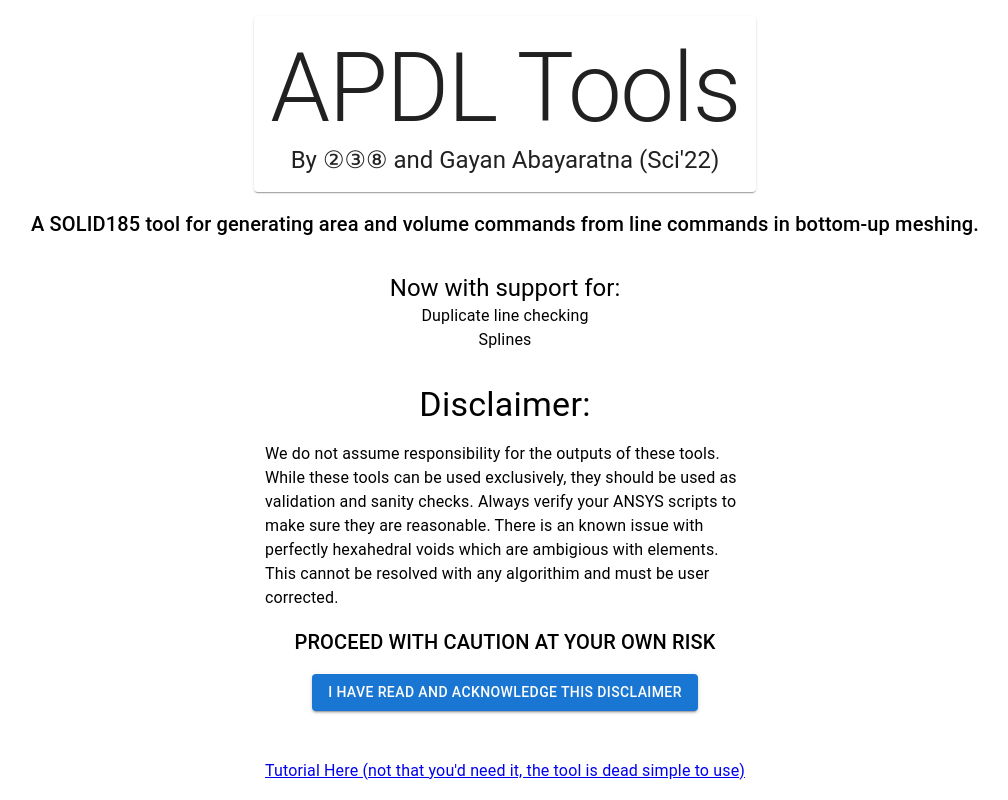
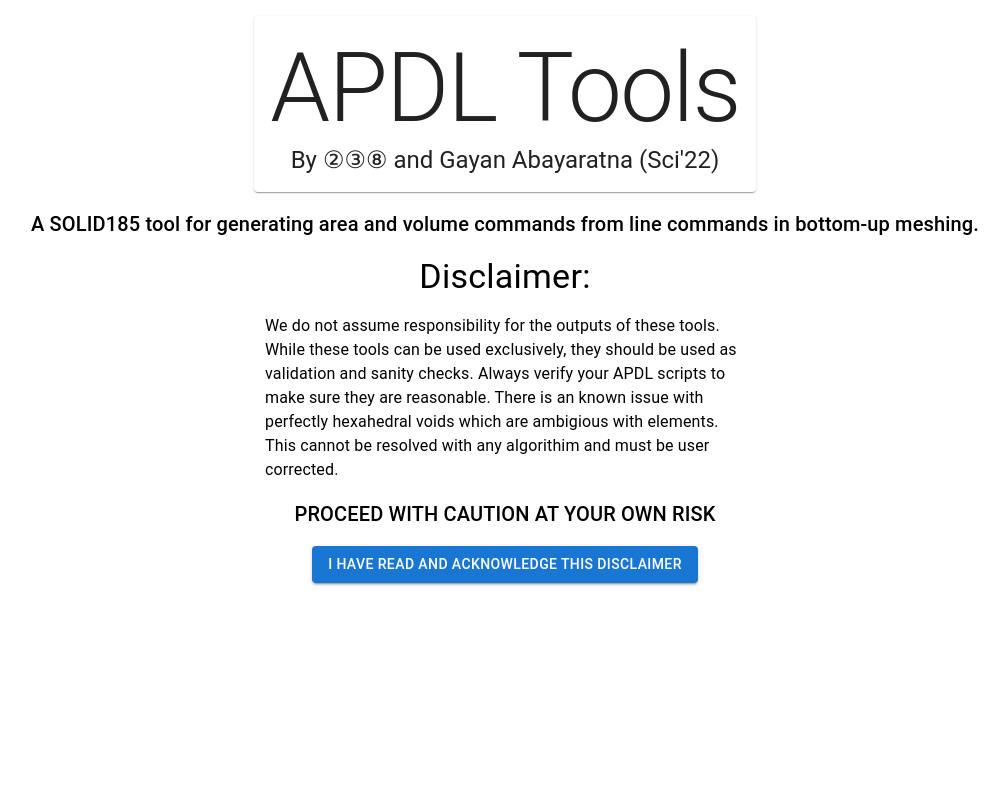
Before and after one commit to RichardZJM/apdl_tools, a React (Create React App) app: page / in a window 1280 px wide. Shown: the whole page, without its empty margins (135-1143 px from the left). Built offline with nearby package versions, Linux system fonts and the light colour scheme.

Commit message:
Updated Home Page Info

```diff
--- a/src/App.tsx
+++ b/src/App.tsx
@@ -34,25 +34,11 @@
 
         {!userAcknowledgedDisclaimer && (
           <>
-            <Container
-              sx={{
-                display: "flex",
-                flexDirection: "column",
-                justifyContent: "center",
-                alignItems: "center",
-                margin: "1rem 0",
-              }}
-            >
-              <Typography variant="h5">Now with support for:</Typography>
-              <Typography margin="0">Duplicate line checking</Typography>
-              <Typography margin="0">Splines</Typography>
-            </Container>
-
             <Typography variant="h4">Disclaimer:</Typography>
             <Typography variant="body1" maxWidth="30rem">
               We do not assume responsibility for the outputs of these tools.
               While these tools can be used exclusively, they should be used as
-              validation and sanity checks. Always verify your ANSYS scripts to
+              validation and sanity checks. Always verify your APDL scripts to
               make sure they are reasonable. There is an known issue with
               perfectly hexahedral voids which are ambigious with elements. This
               cannot be resolved with any algorithim and must be user corrected.
@@ -69,16 +55,6 @@
             >
               I have read and acknowledge this disclaimer
             </Button>
-            <Typography marginTop="2rem">
-              <a
-                target="_blank"
-                rel="noreferrer"
-                href="https://www.youtube.com/watch?v=xvFZjo5PgG0"
-              >
-                Tutorial Here (not that you'd need it, the tool is dead simple
-                to use)
-              </a>
-            </Typography>
           </>
         )}
 
```
Also changed, not shown: 1 other file (tests, documents, lock files or other folders).
